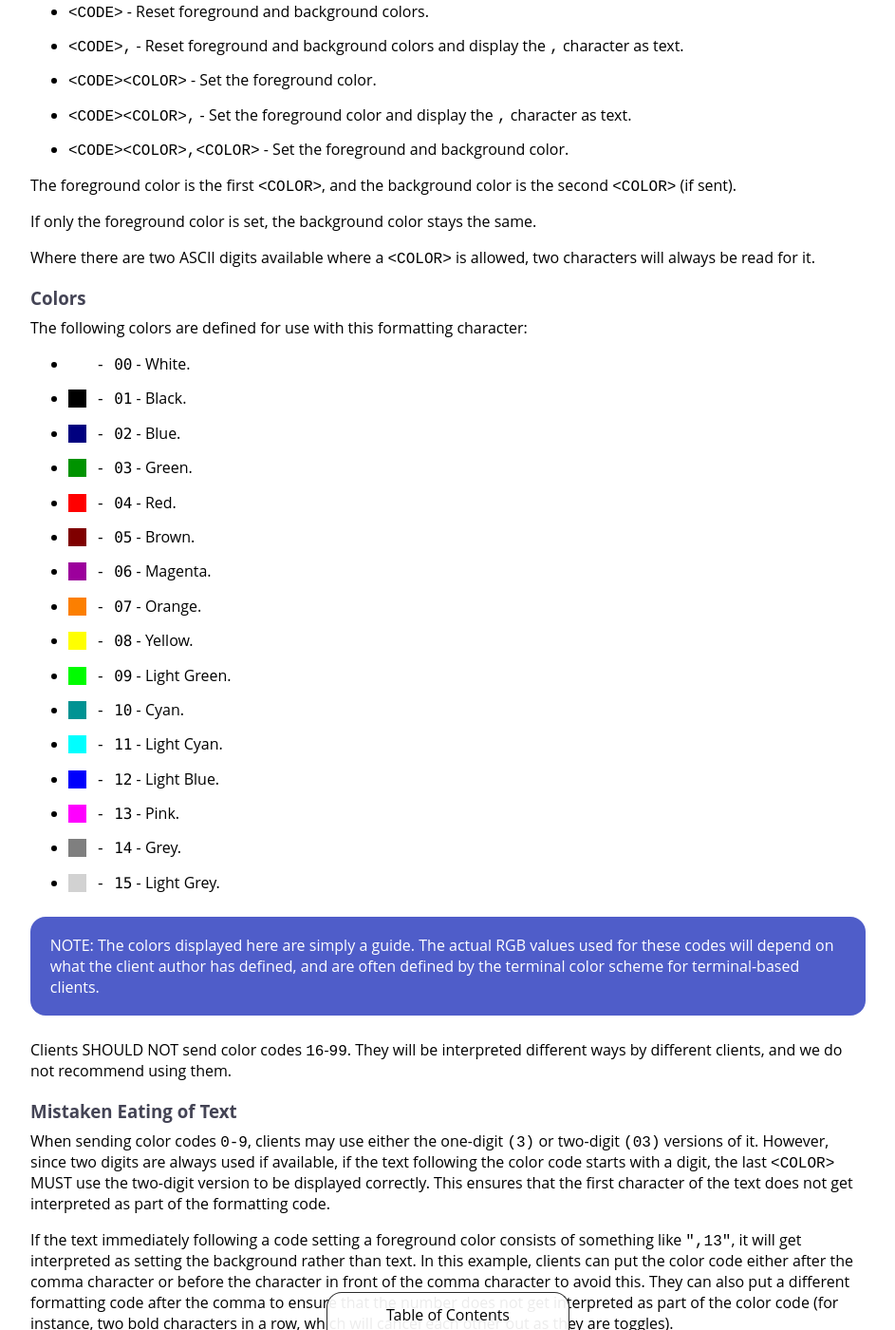
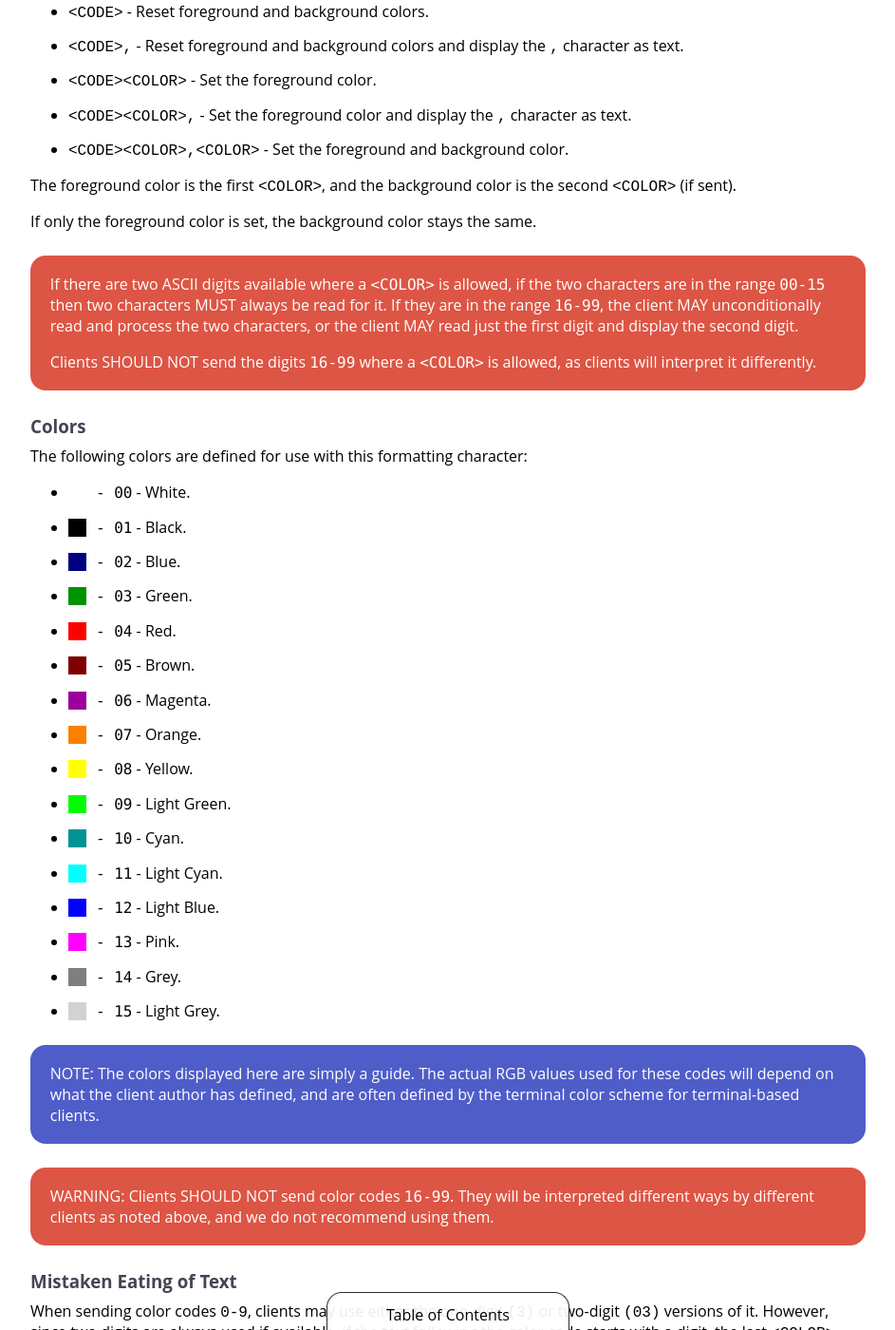
Before and after one commit to ircdocs/modern-irc, a Jekyll site: the page built from formatting.md, in a window 1280 px wide and 1400 px high, scrolled down 3444 px. Shown: the whole window at 95% size, without its empty margins (168-1111 px from the left). Built offline with Jekyll 4.4.1, drawn with Linux system fonts in a browser that asks for light colours; some web fonts are replaced; some of the changed text lies outside the part shown.

Commit message:
formatting: Misc cleanups

```diff
--- a/formatting.md
+++ b/formatting.md
@@ -136,7 +136,7 @@ With this formatting code, colors are represented as ASCII digits.
 
 ### Forms of Color Codes
 
-In the following list, `<CODE>` represents the color formatting character `(0x03)`, `<COLOR>` represents one or two ASCII digits (either `0-9` or `00-99`).
+In the following list, `<CODE>` represents the color formatting character `(0x03)`, `<COLOR>` represents one or two ASCII digits (either `0-9` or `00-15`).
 
 The use of this code can take on the following forms:
 
@@ -150,7 +150,11 @@ The foreground color is the first `<COLOR>`, and the background color is the sec
 
 If only the foreground color is set, the background color stays the same.
 
-Where there are two ASCII digits available where a `<COLOR>` is allowed, two characters will always be read for it.
+<div class="warning">
+    <p>If there are two ASCII digits available where a <tt>&lt;COLOR&gt;</tt> is allowed, if the two characters are in the range <tt>00-15</tt> then two characters MUST always be read for it. If they are in the range <tt>16-99</tt>, the client MAY unconditionally read and process the two characters, or the client MAY read just the first digit and display the second digit.</p>
+
+    <p>Clients SHOULD NOT send the digits <tt>16-99</tt> where a <tt>&lt;COLOR&gt;</tt> is allowed, as clients will interpret it differently.</p>
+</div>
 
 ### Colors
 
@@ -177,7 +181,9 @@ The following colors are defined for use with this formatting character:
     NOTE: The colors displayed here are simply a guide. The actual RGB values used for these codes will depend on what the client author has defined, and are often defined by the terminal color scheme for terminal-based clients.
 </div>
 
-Clients SHOULD NOT send color codes `16`-`99`. They will be interpreted different ways by different clients, and we do not recommend using them.
+<div class="warning">
+    WARNING: Clients SHOULD NOT send color codes <tt>16-99</tt>. They will be interpreted different ways by different clients as noted above, and we do not recommend using them.
+</div>
 
 ### Mistaken Eating of Text
 
@@ -209,7 +215,7 @@ This formatting character resets all formatting. It removes the bold, italics, a
 
 # Examples
 
-In this section, the color formatting character `(0x03)` is displayed as <span class="reverse">C</span>, the reverse color character `(0x16)` is displayed as <span class="reverse">R</span>, the bold character `(0x02)` is displayed as <span class="reverse">B</span>, the italics character `(0x1D)` is displayed as <span class="reverse">I</span>, and the reset character `(0x0F)` is displayed as <span class="reverse">O</span>.
+In this section, the color formatting character `(0x03)` is displayed as <span class="reverse">C</span>, the bold character `(0x02)` is displayed as <span class="reverse">B</span>, the italics character `(0x1D)` is displayed as <span class="reverse">I</span>, and the reset character `(0x0F)` is displayed as <span class="reverse">O</span>.
 
 Each example displays both the raw IRC code sent, and then a formatted version of the output.
 
```
